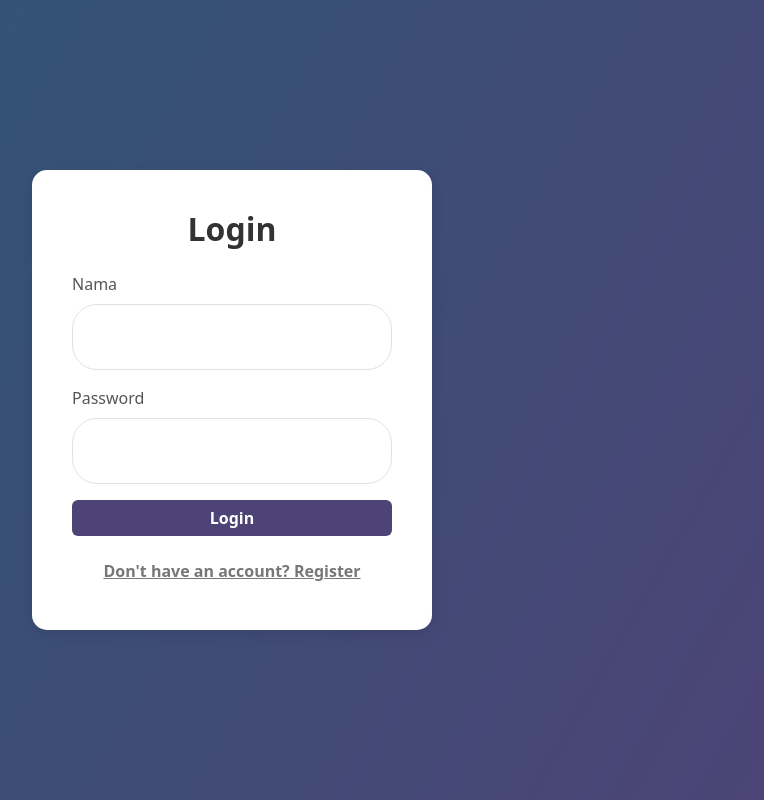
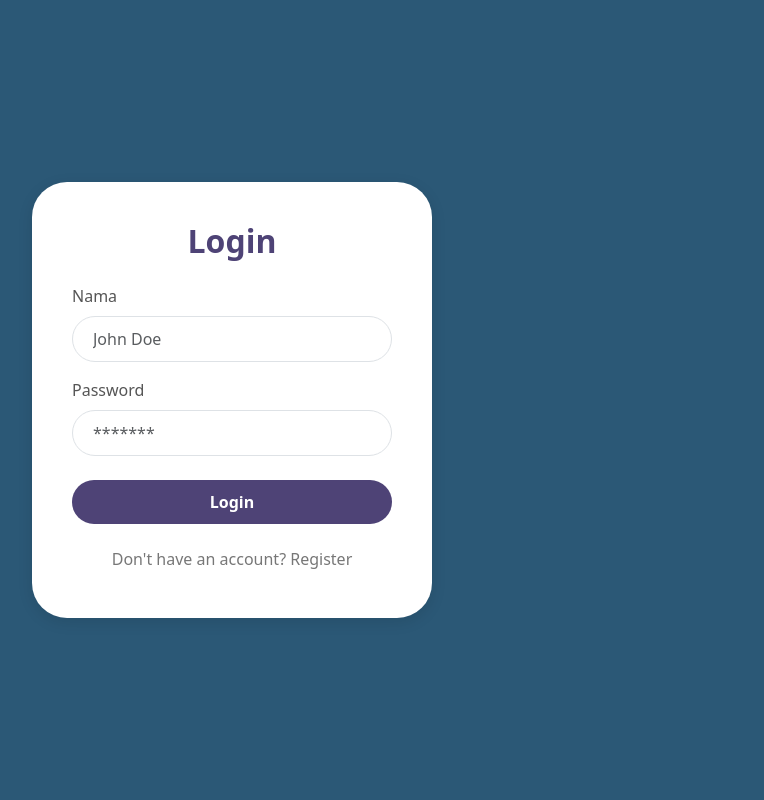
Before and after one commit to DikaEkaaaaa/TR_PW, a PHP site: page /login.php in a window 1280 px wide. Shown: the whole page, without its empty margins (408-1172 px from the left). Run offline with PHP 8.4, Linux system fonts and the light colour scheme.

Commit message:
feat(ui): enhance login page styling and layout for better user experience

```diff
--- a/login.php
+++ b/login.php
@@ -1,5 +1,6 @@
 <!DOCTYPE html>
 <html lang="en">
+
 <head>
     <meta charset="UTF-8">
     <meta name="viewport" content="width=device-width, initial-scale=1.0">
@@ -8,8 +9,10 @@
     <style>
         /* Custom background styling */
         body {
-            background: linear-gradient(120deg, #2b5876, #4e4376);
+            /* background: linear-gradient(120deg, #2b5876, #4e4376); */
+            background-color: #2b5876;
             height: 100vh;
+            padding: 10px;
         }
 
         .login-card {
@@ -18,20 +21,21 @@
             margin: 0 auto;
             padding: 40px;
             background-color: #ffffff;
-            border-radius: 15px;
+            border-radius: 35px;
             box-shadow: 0 4px 15px rgba(0, 0, 0, 0.1);
             transition: all 0.3s ease-in-out;
         }
 
         .login-card:hover {
             transform: translateY(-5px);
-            box-shadow: 0 8px 25px rgba(0, 0, 0, 0.2);
+            box-shadow: 0 8px 25px rgba(0, 0, 0, 0.3);
         }
 
         .login-card h1 {
             font-size: 2rem;
             font-weight: bold;
-            color: #333;
+            /* color: #333; */
+            color: #4e4376;
         }
 
         .login-card .form-label {
@@ -52,27 +56,40 @@
             background-color: #2b5876;
         }
 
-        .login-card .btn-link {
+        .login-card .btn-link-custom {
             text-align: center;
-            font-size: 1rem;
             color: #777;
         }
 
-        .login-card .btn-link:hover {
+        .login-card .btn-link-custom:hover {
             color: #4e4376;
+            text-decoration: underline;
         }
 
         .login-card .form-control {
             border-radius: 25px;
-            padding: 20px;
+            padding: 10px 0px 10px 20px;
+            font-size: 1rem;
+        }
+
+        .login-card .form-submit {
+            background-color: #4e4376;
+            border: none;
+            border-radius: 25px;
+            font-size: 1rem;
+            font-weight: bold;
+            padding: 10px;
+            color: #ffffff;
         }
 
         .login-card .form-control:focus {
-            box-shadow: 0 0 8px rgba(72, 107, 204, 0.6);
-            border-color: #4e4376;
+            box-shadow: 0px 0px 10px rgba(72, 107, 204, 0.4);
+            /* border-color: #4e4376; */
+            border-color: rgba(72, 107, 204, 0.6);
         }
     </style>
 </head>
+
 <body class="d-flex align-items-center justify-content-center">
 
     <div class="login-card">
@@ -81,17 +98,20 @@
             <form action="process_login.php" method="POST">
                 <div class="mb-3">
                     <label for="nama" class="form-label">Nama</label>
-                    <input type="text" name="nama" id="nama" class="form-control" required>
+                    <input placeholder="John Doe" type="text" name="nama" id="nama" class="form-control" required>
                 </div>
                 <div class="mb-3">
                     <label for="password" class="form-label">Password</label>
-                    <input type="password" name="password" id="password" class="form-control" required>
+                    <input placeholder="*******" type="password" name="password" id="password" class="form-control" required>
                 </div>
-                <button type="submit" class="btn btn-primary w-100">Login</button>
-                <a href="register.php" class="btn btn-link w-100 mt-3">Don't have an account? Register</a>
+                <div class="mt-4">
+                    <button type="submit" class="form-submit btn btn-primary w-100">Login</button>
+                    <a href="register.php" class="btn btn-link-custom w-100 mt-3 fs-6 fw-normal">Don't have an account? Register</a>
+                </div>
             </form>
         </div>
     </div>
 
 </body>
+
 </html>
```
